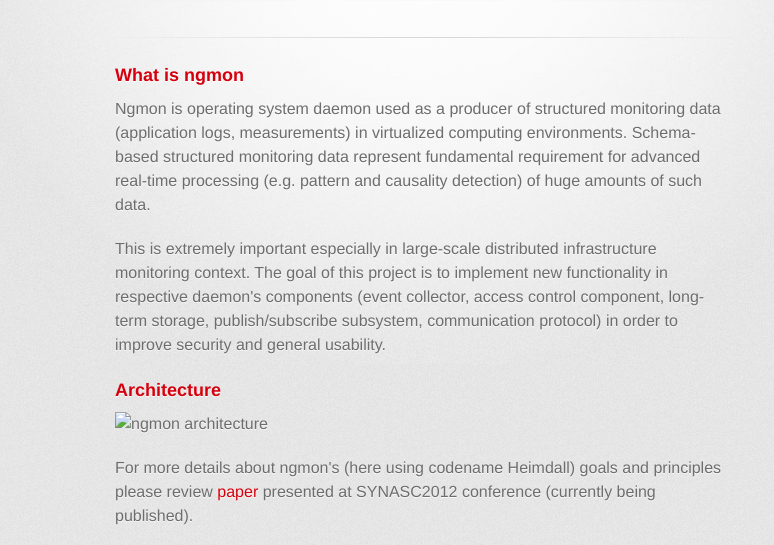
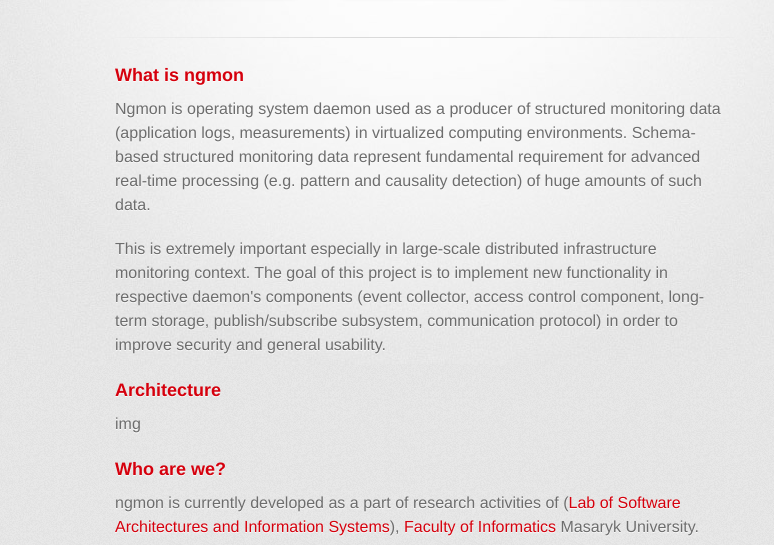
Before and after one commit to ngmon/ngmon, a plain HTML site: page index.html in a window 1280 px wide. Shown: the part 209-754 px from the top of the page, without its empty margins (215-989 px from the left). Drawn offline with Linux system fonts and the light colour scheme; a web font is replaced by a local one.

Commit message:
Revert "Create gh-pages branch via GitHub"
This reverts commit c4bc61b0da5bf77346b30cb14d8c9311683d194c.

```diff
--- a/index.html
+++ b/index.html
@@ -39,9 +39,7 @@
 
 <h3>Architecture</h3>
 
-<p><img src="pictures/arch.png" alt="ngmon architecture"></p>
-
-<p>For more details about ngmon's (here using codename Heimdall) goals and principles please review <a href="assets/paper.pdf">paper</a> presented at SYNASC2012 conference (currently being published).</p>
+<p>img</p>
 
 <h3>Who are we?</h3>
 
--- a/params.json
+++ b/params.json
@@ -1 +1 @@
-{"note":"Don't delete this file! It's used internally to help with page regeneration.","body":"### What is ngmon\r\nNgmon is operating system daemon used as a producer of structured monitoring data (application logs, measurements) in virtualized computing environments. Schema-based structured monitoring data represent fundamental requirement for advanced real-time processing (e.g. pattern and causality detection) of huge amounts of such data.\r\n\r\nThis is extremely important especially in large-scale distributed infrastructure monitoring context. The goal of this project is to implement new functionality in respective daemon's components (event collector, access control component, long-term storage, publish/subscribe subsystem, communication protocol) in order to improve security and general usability.\r\n\r\n### Architecture\r\n![ngmon architecture](pictures/arch.png)\r\n\r\nFor more details about ngmon's (here using codename Heimdall) goals and principles please review [paper](assets/paper.pdf) presented at SYNASC2012 conference (currently being published).\r\n\r\n### Who are we?\r\nngmon is currently developed as a part of research activities of  ([Lab of Software Architectures and Information Systems](lasaris.fi.muni.cz)), [Faculty of Informatics](fi.muni.cz) Masaryk University.","name":"Ngmon","tagline":"New Generation Monitoring Daemon","google":"ngmon"}
+{"note":"Don't delete this file! It's used internally to help with page regeneration.","body":"### What is ngmon\r\nNgmon is operating system daemon used as a producer of structured monitoring data (application logs, measurements) in virtualized computing environments. Schema-based structured monitoring data represent fundamental requirement for advanced real-time processing (e.g. pattern and causality detection) of huge amounts of such data.\r\n\r\nThis is extremely important especially in large-scale distributed infrastructure monitoring context. The goal of this project is to implement new functionality in respective daemon's components (event collector, access control component, long-term storage, publish/subscribe subsystem, communication protocol) in order to improve security and general usability.\r\n\r\n### Architecture\r\nimg\r\n\r\n### Who are we?\r\nngmon is currently developed as a part of research activities of  ([Lab of Software Architectures and Information Systems](lasaris.fi.muni.cz)), [Faculty of Informatics](fi.muni.cz) Masaryk University.","name":"Ngmon","google":"ngmon","tagline":"New Generation Monitoring Daemon"}
```
Also changed, not shown: pictures/arch.png (added), 1 other file.
